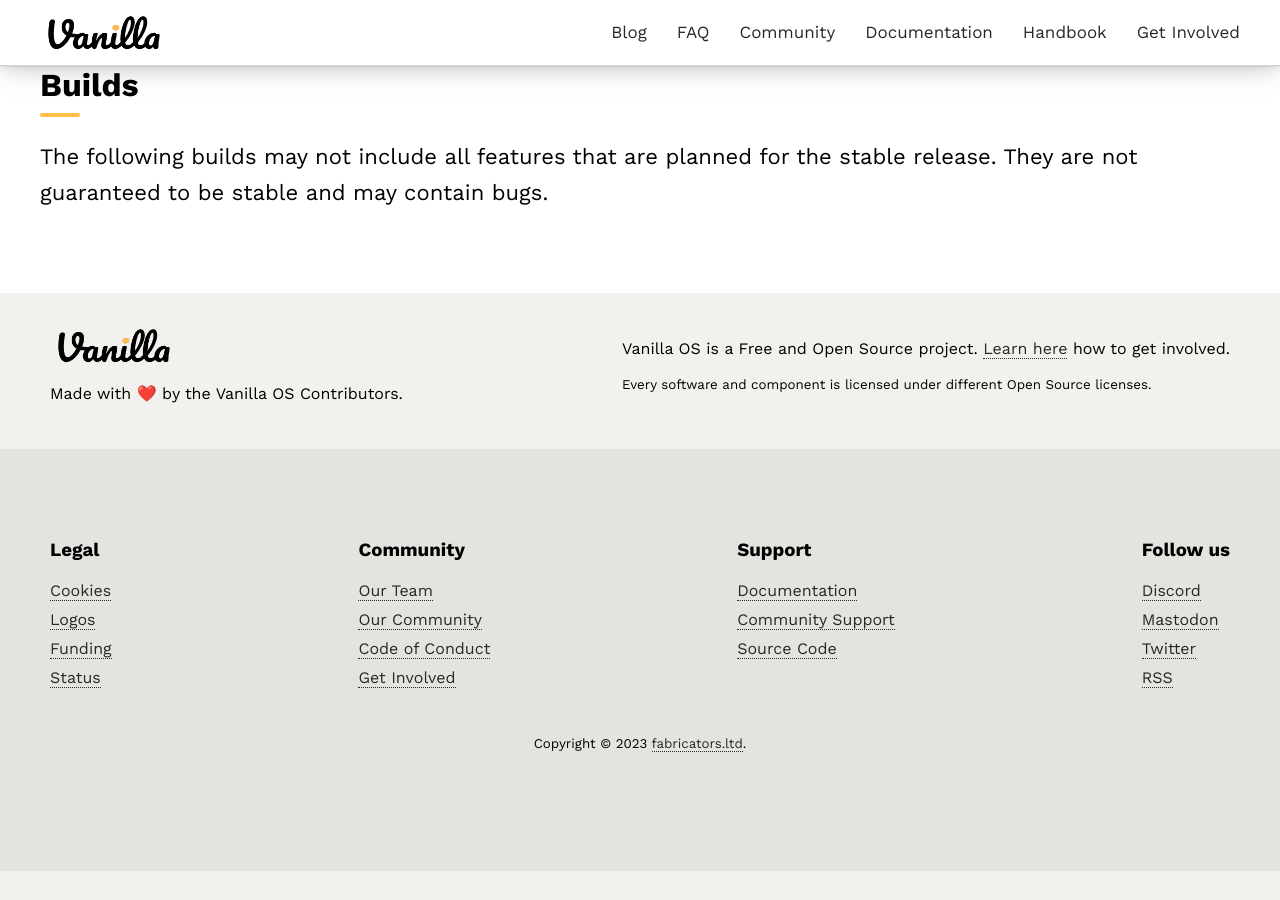
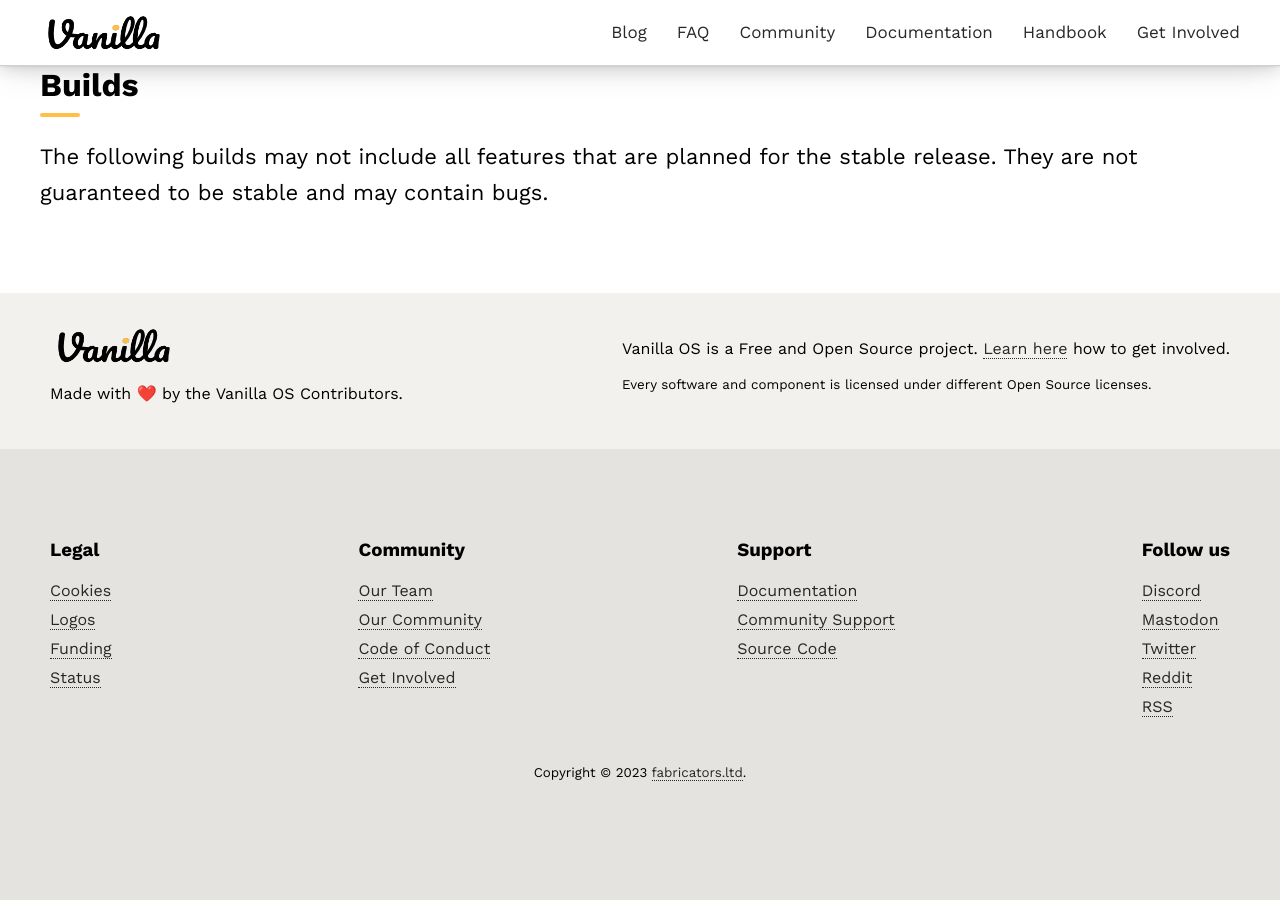
Before and after one commit to Vanilla-OS/website, a Jekyll site: the page built from dev-builds.md, in a window 1280 px wide and 900 px high, scrolled down 751 px. Built offline with Jekyll 4.4.1, drawn with Linux system fonts in a browser that asks for light colours; before the commit the page ends 1622 px from its top, so only the background shows below that.

Commit message:
footer.html: add Reddit

```diff
--- a/_includes/footer.html
+++ b/_includes/footer.html
@@ -47,6 +47,7 @@
                     <li><a href="https://discord.gg/3cD2Q7Ht3S">Discord</a></li>
                     <li><a href="https://fosstodon.org/@vanillaos" rel="me">Mastodon</a></li>
                     <li><a href="https://twitter.com/VanillaOSLinux">Twitter</a></li>
+                    <li><a href="https://www.reddit.com/r/vanillaos">Reddit</a></li>
                     <li><a href="{{ site.url }}/feed.xml">RSS</a></li>
                 </ul>
             </div>
```
